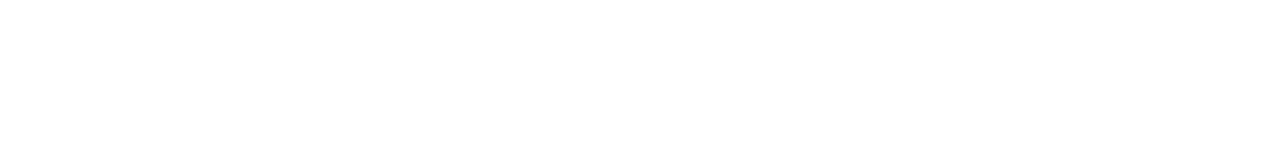
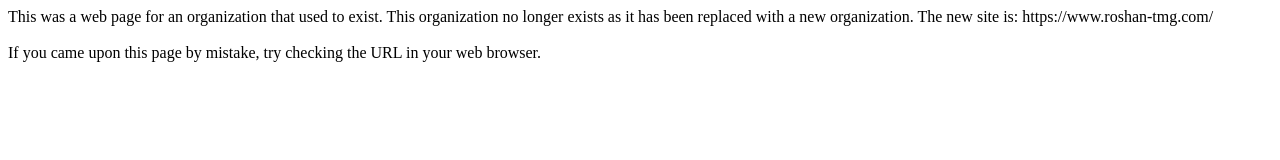
Before and after one commit to roshantamang42/portfolio-website, a plain HTML site: page index.html in a window 1280 px wide. Drawn offline with Linux system fonts and the light colour scheme.

Commit message:
Update index.html

```diff
--- a/index.html
+++ b/index.html
@@ -1,3 +1,18 @@
+<html>
+<head>
+<style type=text/css>
+
+</style>
+</head>
+
+<body><p>This was a web page for an organization that used to exist. This organization no longer exists as it has been replaced with a new organization. The new site is: https://www.roshan-tmg.com/
+<br><br>
+If you came upon this page by mistake, try checking the URL in your web browser.</p>
+
+</body>
+</html>
+
+
 <!-- <!DOCTYPE html>
 <html lang="en">
 
```
